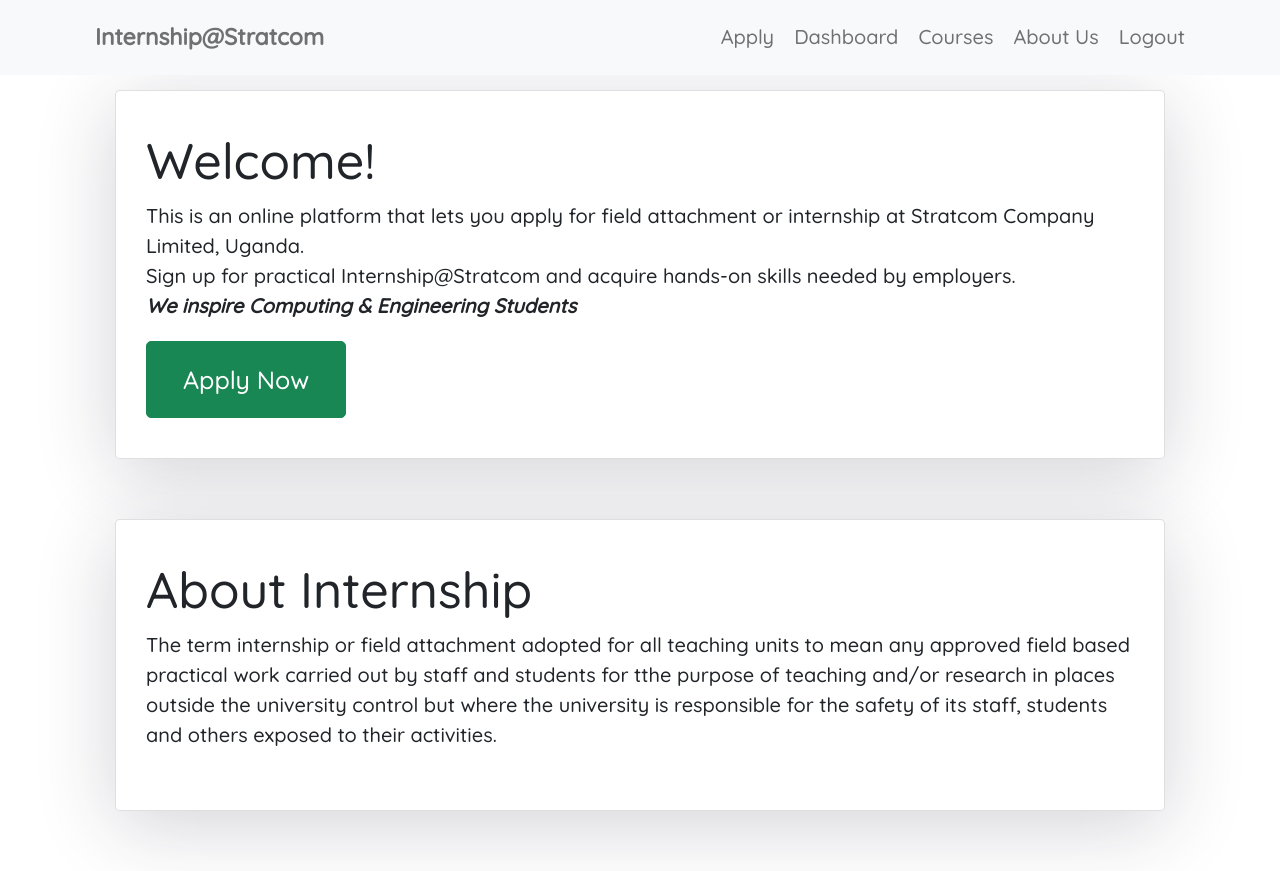
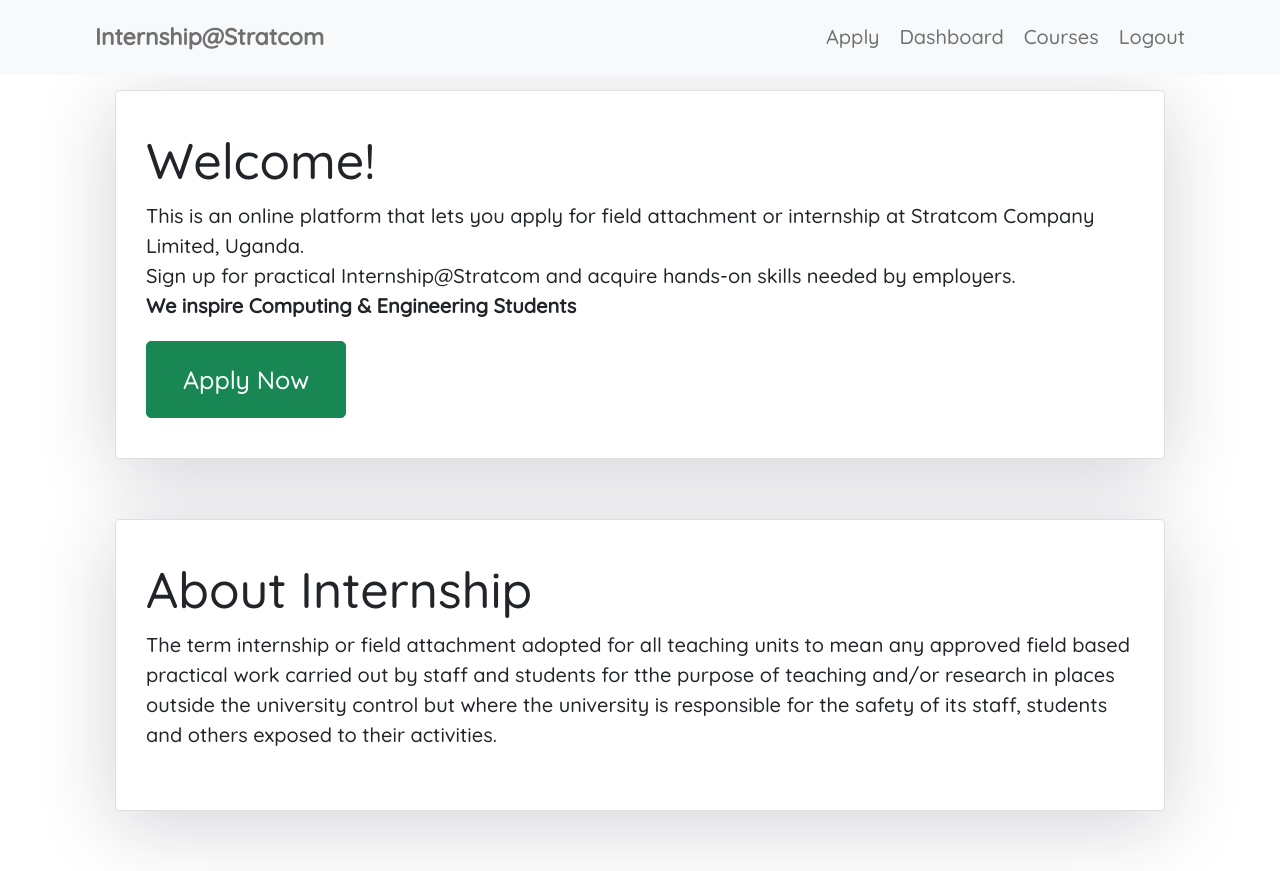
Before and after one commit to chambaga256/internship-system, a React (Create React App) app: page /home in a window 1280 px wide. Built offline with nearby package versions, Linux system fonts and the light colour scheme.

Commit message:
early midnight update

```diff
--- a/src/App.js
+++ b/src/App.js
@@ -11,7 +11,6 @@
 import Apply from "./components/ApplyPage/apply";
 import Dashboard from "./components/Dashboard/dashboard";
 import Courses from "./components/CoursesPage/courses";
-import About from "./components/AboutPage/about";
 /*import Login from "./components/LoginPage/login";
 import Register from "./components/RegistrationPage/register";*/
 import Logout from "./components/LogoutPage/logout";
@@ -50,11 +49,6 @@
                     </Link>
                   </Nav>
                   <Nav>
-                    <Link to={"/about"} className="nav-link">
-                      About Us
-                    </Link>
-                  </Nav>
-                  <Nav>
                     <Link to={"/logout"} className="nav-link">
                       Logout
                     </Link>
@@ -75,7 +69,6 @@
                   <Route path="/apply" component={Apply} />
                   <Route path="/dashboard" component={Dashboard} />
                   <Route path="/courses" component={Courses} />
-                  <Route path="/about" component={About} />
                   <Route path="/logout" component={Logout} />
                 </Switch>
               </div>
--- a/src/components/AboutPage/about.js
+++ /dev/null
@@ -1,11 +0,0 @@
-import React, { Component } from "react";
-
-export default class About extends Component{
-    render(){
-        return(
-            <div>
-                <p>About us!</p>
-            </div>
-        );
-    }
-}
--- a/src/components/LandingPage/landing-page.js
+++ b/src/components/LandingPage/landing-page.js
@@ -18,7 +18,7 @@
                 This is an online platform that lets you apply for field
                 attachment or internship at Stratcom Company Limited, Uganda.
                 <br />Sign up for practical Internship@Stratcom and acquire hands-on skills needed by employers.<br />
-                <b><i>We inspire Computing & Engineering Students</i></b>
+                <b>We inspire Computing & Engineering Students</b>
               </p>
               <Button variant="success" bg="block">
                 <Link to={"/apply"} style={{ textDecoration: "none", color: "white" }} className="btn btn-lg">
```
